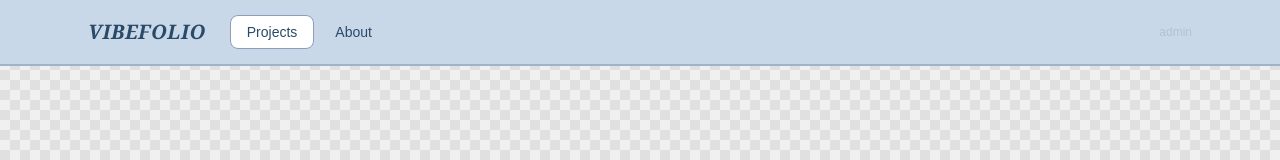
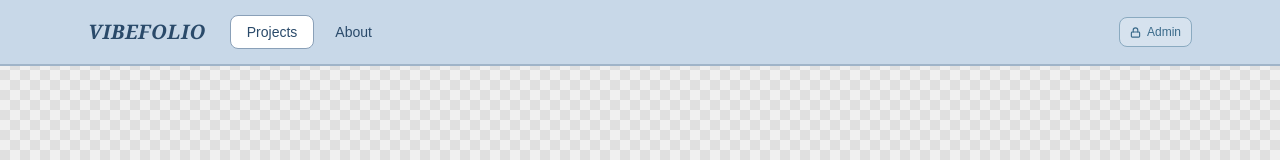
Before and after one commit to kostslava/vibefolio, a Next.js app: page / in a window 1280 px wide. Both pictures are taken after a click on the button "Enter Experience". Shown: the top 160 px of the page. Built offline with nearby package versions, Linux system fonts and the light colour scheme.

Commit message:
Make admin button visible: border, icon, frosted bg

```diff
--- a/src/components/Header.tsx
+++ b/src/components/Header.tsx
@@ -59,13 +59,13 @@ export default function Header({
         {/* Admin */}
         {isAdmin ? (
           <div className="flex items-center gap-2">
-            <span className="text-xs font-medium px-2 py-1 rounded" style={{ background: "#3a7ab8", color: "#fff" }}>
+            <span className="text-xs font-semibold px-2.5 py-1 rounded-lg" style={{ background: "#3a7ab8", color: "#fff", border: "1.5px solid #2a6aa8" }}>
               Admin
             </span>
             <button
               onClick={onAdminLogout}
-              className="text-xs transition-opacity hover:opacity-70"
-              style={{ color: "#6b8dad" }}
+              className="text-xs px-2 py-1 rounded-lg transition-colors hover:bg-white/40"
+              style={{ color: "#4a6a8a", border: "1px solid #a0b8cc" }}
             >
               log out
             </button>
@@ -73,11 +73,15 @@ export default function Header({
         ) : (
           <button
             onClick={onAdminClick}
-            className="text-xs transition-opacity hover:opacity-50"
-            style={{ color: "#b0c4d4" }}
+            className="flex items-center gap-1.5 text-xs font-medium px-2.5 py-1.5 rounded-lg transition-all hover:bg-white/50 active:scale-95"
+            style={{ color: "#3a6a8a", border: "1.5px solid #8aaac0", background: "rgba(255,255,255,0.25)" }}
             title="Admin login"
           >
-            admin
+            <svg width="11" height="11" viewBox="0 0 24 24" fill="none" stroke="currentColor" strokeWidth="2.5" strokeLinecap="round" strokeLinejoin="round">
+              <rect x="3" y="11" width="18" height="11" rx="2" ry="2"/>
+              <path d="M7 11V7a5 5 0 0 1 10 0v4"/>
+            </svg>
+            Admin
           </button>
         )}
       </div>
```
